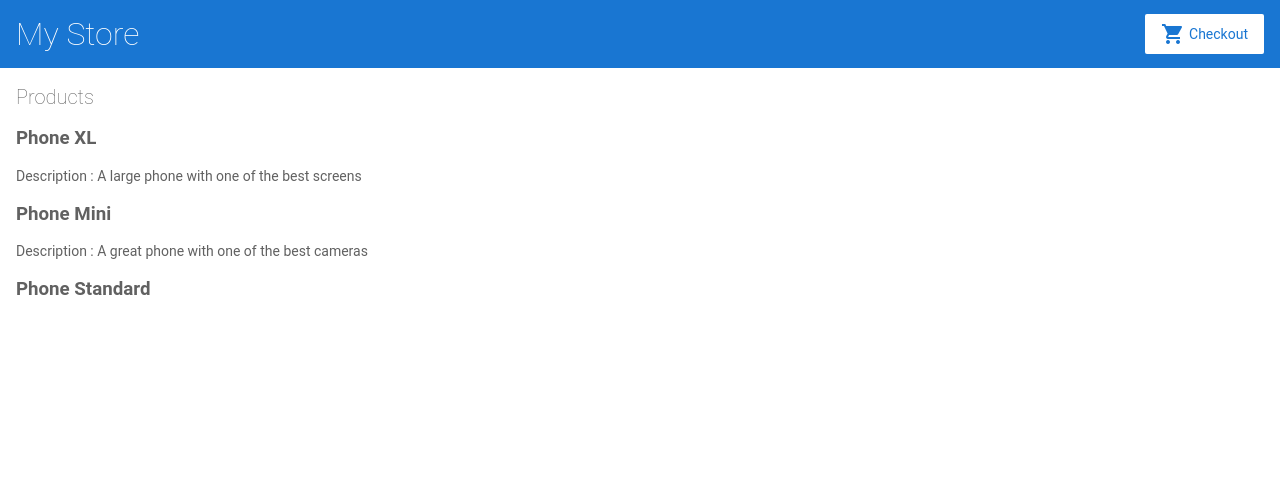
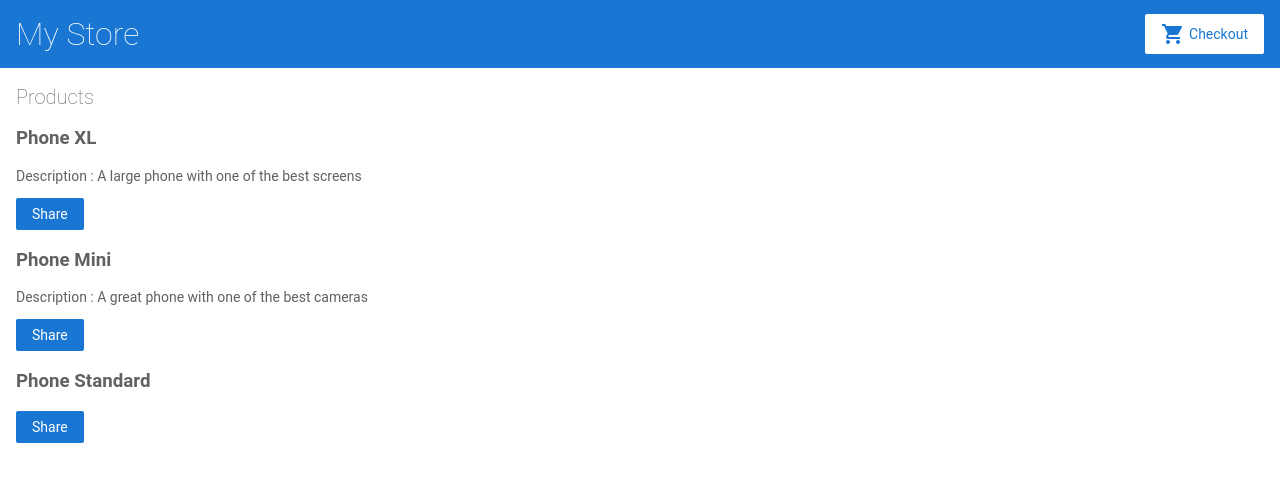
Before and after one commit to devi-annapurna/angular-hello, an Angular app: page / in a window 1280 px wide. Shown: the top 482 px of the page. Built offline with nearby package versions, Linux system fonts and the light colour scheme.

Commit message:
1 file modified

```diff
--- a/src/app/product-list/product-list.component.html
+++ b/src/app/product-list/product-list.component.html
@@ -1,9 +1,14 @@
 <h2>Products</h2>
 <div *ngFor="let product of products">
-  <h3>{{product.name}}</h3>
+  <a [title]="product.name + ' details'">
+    <h3>{{product.name}}</h3>
+  </a>
   <p *ngIf="product.description">
     Description : {{ product.description }}
   </p>
+  <button>
+    Share
+  </button>
 <div>
 
 <!--
```
